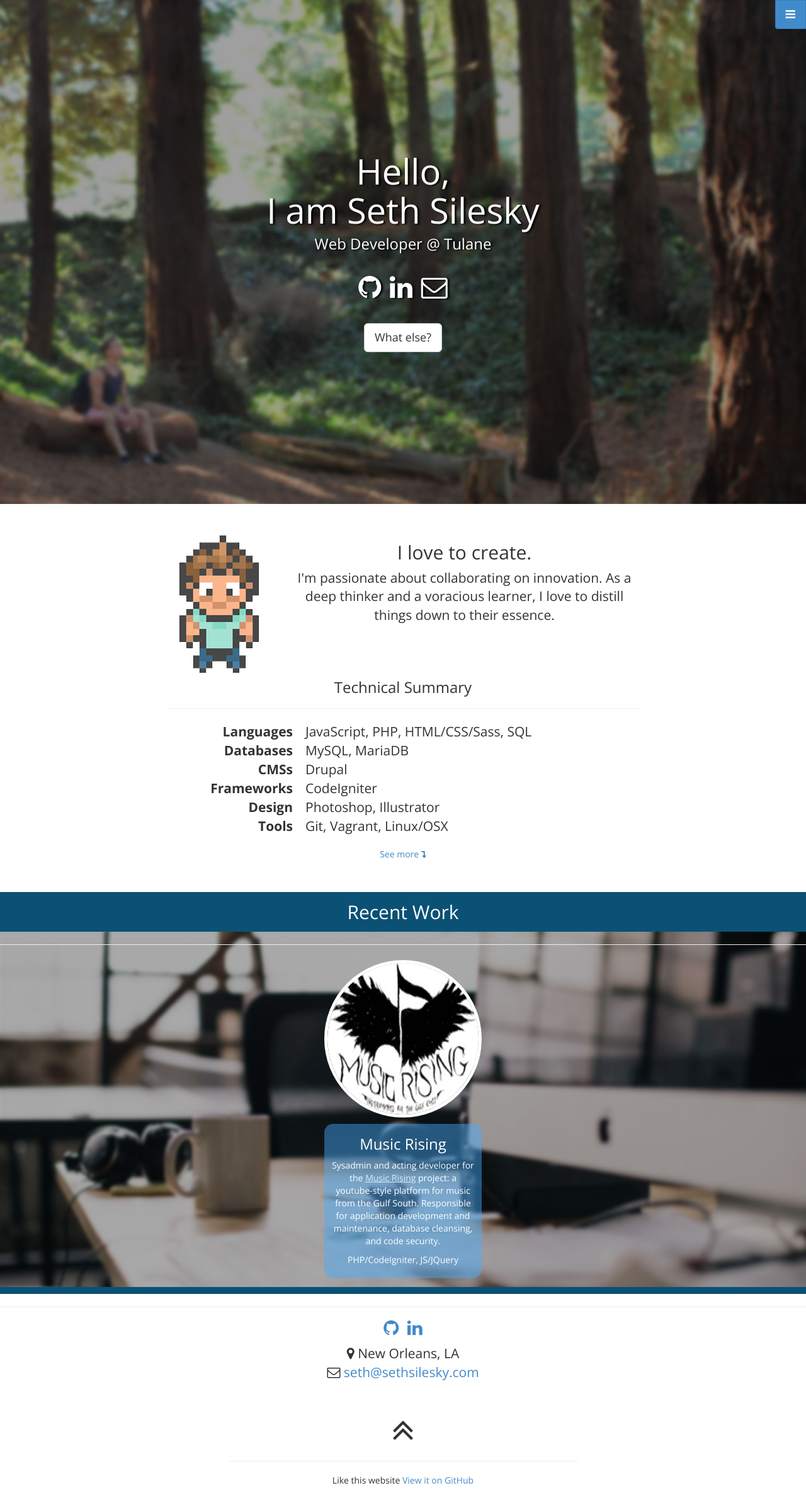
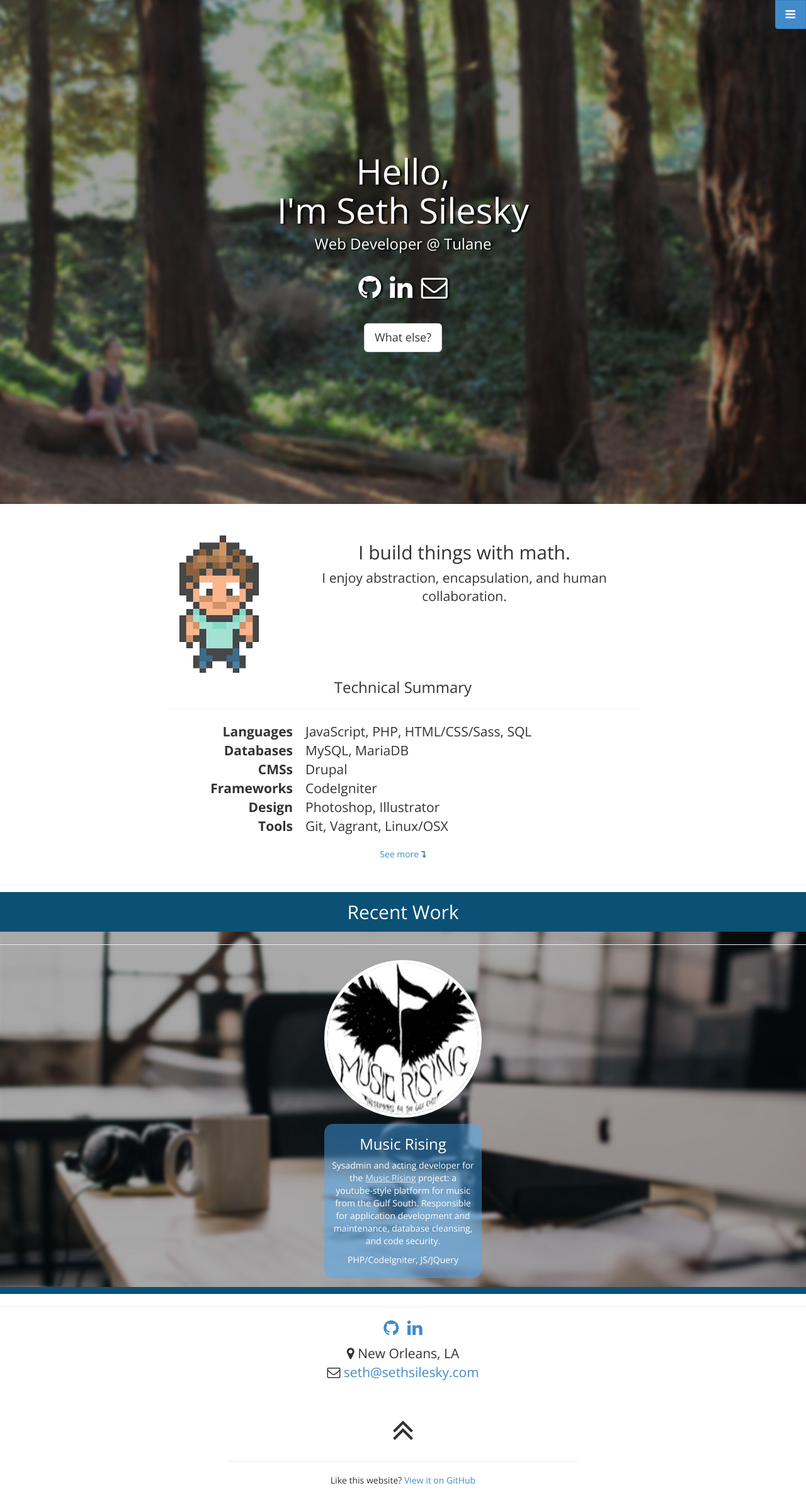
Before and after one commit to silesky/silesky.github.io, a plain HTML site: page index.html in a window 1280 px wide. Shown: the whole page at 63% size. Drawn offline with nearby package versions, Linux system fonts and the light colour scheme.

Commit message:
website update

```diff
--- a/index.html
+++ b/index.html
@@ -41,7 +41,7 @@
             <div class="expandUp">
                 <h1>
           <div>Hello,</div>
-          <span class="long-word">I am</span>
+          <span class="long-word">I'm</span>
 Seth Silesky
         </h1>
                 <h3>Web Developer @ Tulane</h3>
@@ -73,8 +73,8 @@ Seth Silesky
                     <div class="pixelMe toSlideRight" /></div>
             </div>
             <div class="col-md-6 text-center">
-                <h2>I love to create.</h2> <!-- todo -->
-                <p class="lead">I'm passionate about collaborating on innovation. As a deep thinker and a voracious learner, I love to distill things down to their essence. </p>
+                <h2>I build things with math.</h2>
+                <p class="lead">I enjoy abstraction, encapsulation, and human collaboration.</p>
             </div>
         </div>
         <div class="row">
@@ -198,7 +198,7 @@ Seth Silesky
                         <a href="#top" title="Back to top" alt="Back to top"><i class="fa fa-angle-double-up scroll fa-4x"></i></a>
                     </div>
                     <hr>
-                    <p>Like this website <a href="https://github.com/silesky" target="_blank" class="long-word" onClick="ga('send', '_trackEvent', 'Links', 'Fork it');">View it on GitHub</a>
+                    <p>Like this website? <a href="https://github.com/silesky" target="_blank" class="long-word" onClick="ga('send', '_trackEvent', 'Links', 'Fork it');">View it on GitHub</a>
                     </p>
                 </div>
             </div>
```
Also changed, not shown: todo.md (added, +5 -0 lines), README.md.
